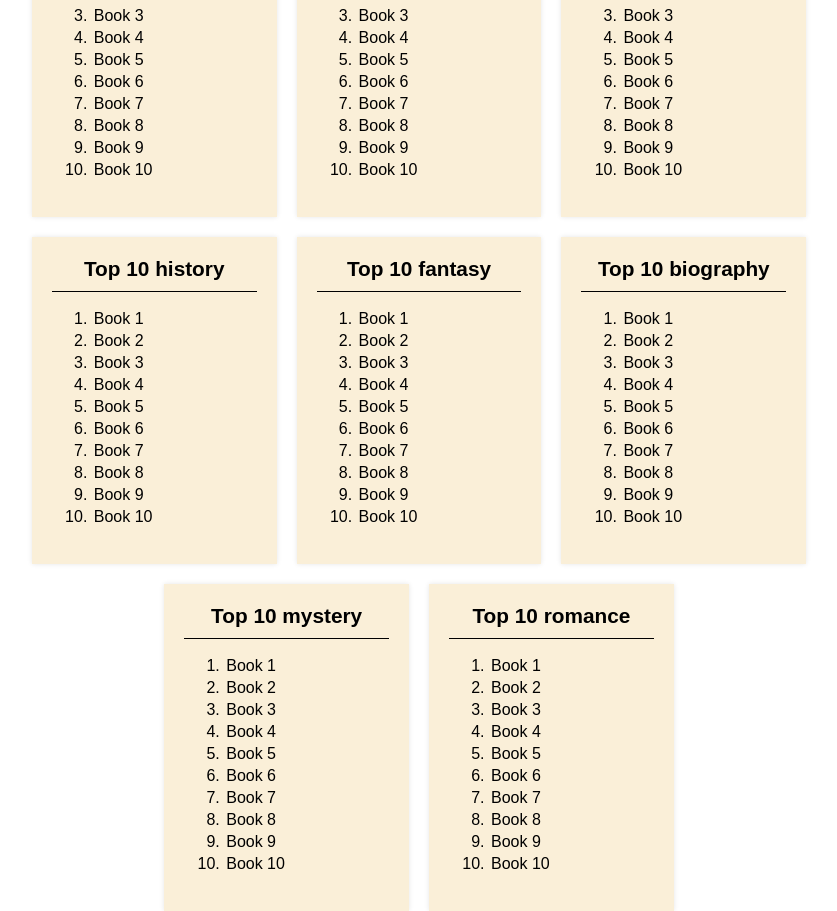
After one commit to pastelnata/group7, a Django app: page /top10/ in a window 1280 px wide. The commit adds this page. Shown: the whole page, without its empty margins (221-1058 px from the left). Run offline with Django 5.2, Linux system fonts and the light colour scheme.

Commit message:
top10 page design

```diff
--- a/BookRecommendationSystem/myapp/templates/home.html
+++ b/BookRecommendationSystem/myapp/templates/home.html
@@ -33,6 +33,9 @@
                 <li class="nav-item active">
                     <a class="nav-link" href="#">Home</a>
                 </li>
+                <li>
+                    <a class="nav-link" href="/top10">Top 10</a>
+                </li>
                 <li class="nav-item">
                     <a class="nav-link" href="#">About</a>
                 </li>
--- /dev/null
+++ b/BookRecommendationSystem/myapp/templates/top10.html
@@ -0,0 +1,71 @@
+<!DOCTYPE html>
+<html lang="en">
+<head>
+    <meta charset="UTF-8">
+    <meta name="viewport" content="width=device-width, initial-scale=1.0">
+    <style>
+        body {
+            display: flex;
+            justify-content: center;
+            align-items: center;
+            height: 100vh;
+            font-family: Arial, sans-serif;
+            margin: 0;
+            padding: 0;
+        }
+
+        .container {
+            display: flex;
+            flex-direction: row;
+            flex-wrap: wrap;
+            justify-content: center;
+            align-content: center;
+            width: 80%;
+            max-height: 80%;
+        }
+
+        .top10-box {
+            display: flex;
+            flex-direction: column;
+            justify-content: center;
+            width: 20%;
+            padding: 20px;
+            margin: 10px;
+            background-color: #faefd8;
+            box-shadow: 0 0 5px rgba(0, 0, 0, 0.1);
+        }
+
+        .top10-box h2 {
+            font-size: 1.3em;
+            margin: 0;
+            padding-bottom: 10px;
+            border-bottom: 1px solid #000000;
+            width: 100%;
+            text-align: center;
+        }
+
+        .top10-box ul {
+            list-style-type: decimal;
+        }
+
+        .top10-box li {
+            padding: 2px;
+        }
+
+    </style>
+</head>
+<body>
+    <div class="container">
+            {% for category, books in top10s.items %}
+            <div class="top10-box">
+                <h2>{{ category }}</h2>
+                <ul>
+                    {% for book in books %}
+                    <li>{{ book }}</li>
+                    {% endfor %}
+                </ul>
+            </div>
+            {% endfor %}
+    </div>
+</body>
+</html>
--- a/BookRecommendationSystem/myapp/urls.py
+++ b/BookRecommendationSystem/myapp/urls.py
@@ -5,6 +5,7 @@ from search.views import search_results
 urlpatterns = [
     path('', views.homepage, name='homepage'),
     path('autocomplete/',views.autocomplete,name="autocomplete"),
+    path("top10/", views.top10_page, name="top10_page"),
     path('library/',views.libraryview,name="libraryview"),
     path('search/', search_results, name='search_results')
 ]
--- a/BookRecommendationSystem/myapp/views.py
+++ b/BookRecommendationSystem/myapp/views.py
@@ -25,5 +25,19 @@ def autocomplete(request):
         return JsonResponse(titles, safe=False)
     return render(request,"home.html")
 
+def top10_page(request):
+    # dummy data
+    top10s = {
+        "Top 10 fiction": [f"Book {i}" for i in range(1, 11)],
+        "Top 10 non-fiction": [f"Book {i}" for i in range(1, 11)],
+        "Top 10 science": [f"Book {i}" for i in range(1, 11)],
+        "Top 10 history": [f"Book {i}" for i in range(1, 11)],
+        "Top 10 fantasy": [f"Book {i}" for i in range(1, 11)],
+        "Top 10 biography": [f"Book {i}" for i in range(1, 11)],
+        "Top 10 mystery": [f"Book {i}" for i in range(1, 11)],
+        "Top 10 romance": [f"Book {i}" for i in range(1, 11)],
+    }
+    return render(request,"top10.html", {"top10s": top10s})
+
 def homepage(request):
     return render(request, "homepage.html")
```
